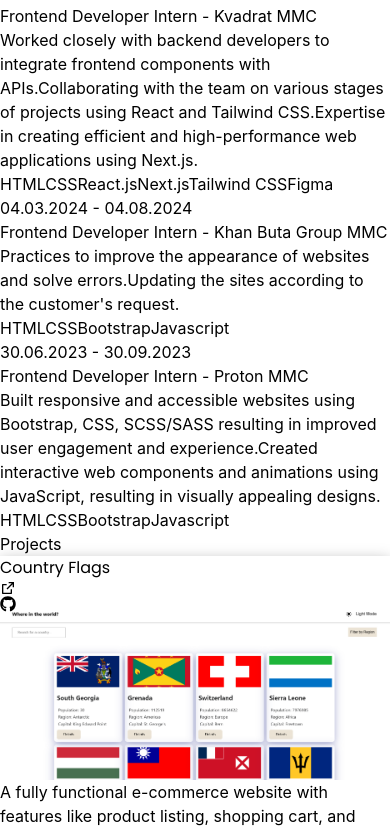
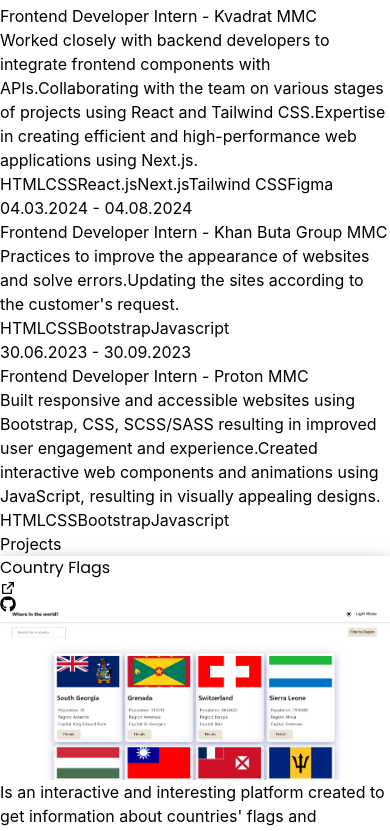
Before and after one commit to AytajGahramanova/my-portfolio, a React (Vite) app: page / in a window 390 px wide. Shown: the part 1163-1994 px from the top of the page. Built offline with nearby package versions, Linux system fonts and the light colour scheme.

Commit message:
fix: contact section

```diff
--- a/package.json
+++ b/package.json
@@ -13,13 +13,16 @@
     "@emailjs/browser": "^4.4.1",
     "@react-three/drei": "^9.120.0",
     "@react-three/fiber": "^8.17.10",
+    "formik": "^2.4.6",
     "framer-motion": "^11.11.17",
     "react": "^18.3.1",
     "react-dom": "^18.3.1",
+    "react-hot-toast": "^2.4.1",
     "react-icons": "^5.3.0",
     "react-responsive": "^10.0.0",
     "sass": "^1.82.0",
-    "scss": "^0.2.4"
+    "scss": "^0.2.4",
+    "yup": "^1.6.1"
   },
   "devDependencies": {
     "@eslint/js": "^9.13.0",
--- a/src/constants/index.js
+++ b/src/constants/index.js
@@ -45,16 +45,25 @@
     image: flags,
     title: "Country Flags",
     description:
-      "A fully functional e-commerce website with features like product listing, shopping cart, and user authentication.",
+      "Is an interactive and interesting platform created to get information about countries' flags and information.It includes population, capital, territory and other interesting information for each country.",
     technologies: ["#react", "#css"],
     deploy: "https://flags-route.vercel.app/",
     github: "https://github.com/AytajGahramanova/flags-route",
   },
   {
+    title: "Minor Group",
+    image: minorgroup,
+    description:
+      "Mainly react and sass are used for this site. Data comes from the API and is essentially synchronized to it.",
+    technologies: ["#react", "#scss"],
+    deploy: "https://minorgroup.az/",
+    github: "https://github.com/gurularavel/minorfrontnew",
+  },
+  {
     title: "Github Profile",
     image: githubProfile,
     description:
-      "An application for managing tasks and projects, with features such as task assignment, and progress tracking.",
+      "GitHub searches for users by name and displays their profiles.Lists each user's GitHub repositories, so user profiles can be fully explored.",
     technologies: ["#html", "#css", "#javascript"],
     deploy: "https://create-git-hub.vercel.app/",
     github: "https://github.com/AytajGahramanova/createGitHub",
@@ -63,16 +72,24 @@
     title: "Assessment",
     image: assessment,
     description:
-      "A platform for creating and publishing blog posts, with features like rich text editing, commenting, and user profiles.",
+      "Coded using react hooks. It has the ability to change the color accordingly.",
     technologies: ["#react", "#css"],
     deploy: "https://custom-hooks-beta.vercel.app/",
     github: "https://github.com/AytajGahramanova/customHooks",
   },
   {
+    title: "Aktas Plastik",
+    image: aktasplastic,
+    description:
+      "It is a site about various types of plastic items. One of the technologies used is javascript.",
+    technologies: ["#html", "#css", "#bootstrap", "#javascript"],
+    deploy: "https://aktasplastik.az/az",
+    github: "https://github.com/gurularavel/aktasplastik",
+  },
+  {
     title: "Stuhmer",
     // image: project3,
-    description:
-      "A personal portfolio website showcasing projects, skills, and contact information.",
+    description: "",
     technologies: ["#html", "#css", "#bootstrap", "#javascript"],
     deploy: "",
     github: "",
@@ -80,8 +97,7 @@
   {
     title: "Yumshah",
     // image: project3,
-    description:
-      "A personal portfolio website showcasing projects, skills, and contact information.",
+    description: "",
     technologies: ["#html", "#css", "#bootstrap", "#javascript"],
     deploy: "",
     github: "",
@@ -89,29 +105,10 @@
   {
     title: "İpotekAl",
     // image: project4,
-    description:
-      "A platform for creating and publishing blog posts, with features like rich text editing, commenting, and user profiles.",
+    description: "",
     technologies: ["#html", "#css", "#bootstrap", "#javascript"],
     deploy: "",
     github: "",
-  },
-  {
-    title: "Minor Group",
-    image: minorgroup,
-    description:
-      "A personal portfolio website showcasing projects, skills, and contact information.",
-    technologies: ["#react", "#scss"],
-    deploy: "https://minorgroup.az/",
-    github: "https://github.com/gurularavel/minorfrontnew",
-  },
-  {
-    title: "Aktas Plastik",
-    image: aktasplastic,
-    description:
-      "A personal portfolio website showcasing projects, skills, and contact information.",
-    technologies: ["#html", "#css", "#bootstrap", "#javascript"],
-    deploy: "https://aktasplastik.az/az",
-    github: "https://github.com/gurularavel/aktasplastik",
   },
 ];
 
```
Also changed, not shown: src/components/Contact.jsx (+22 -13 lines), 1 other file (tests, documents, lock files or other folders).
